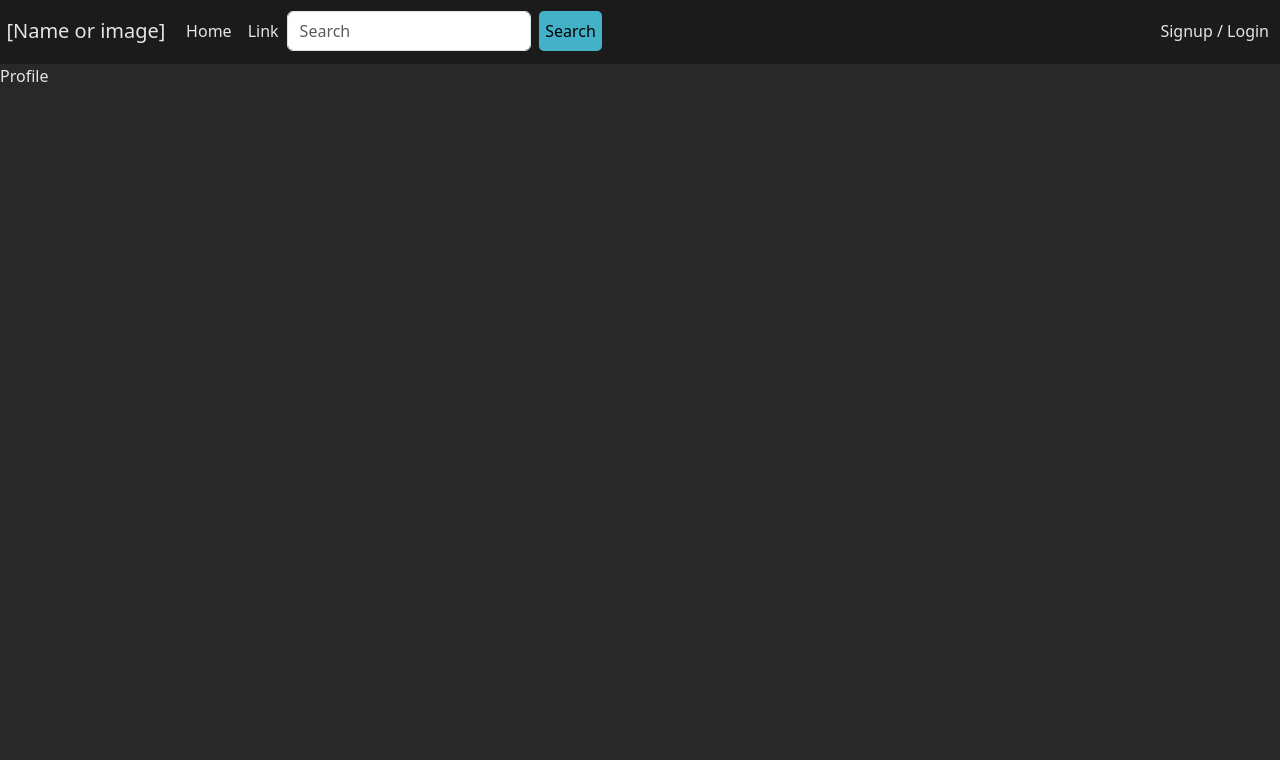
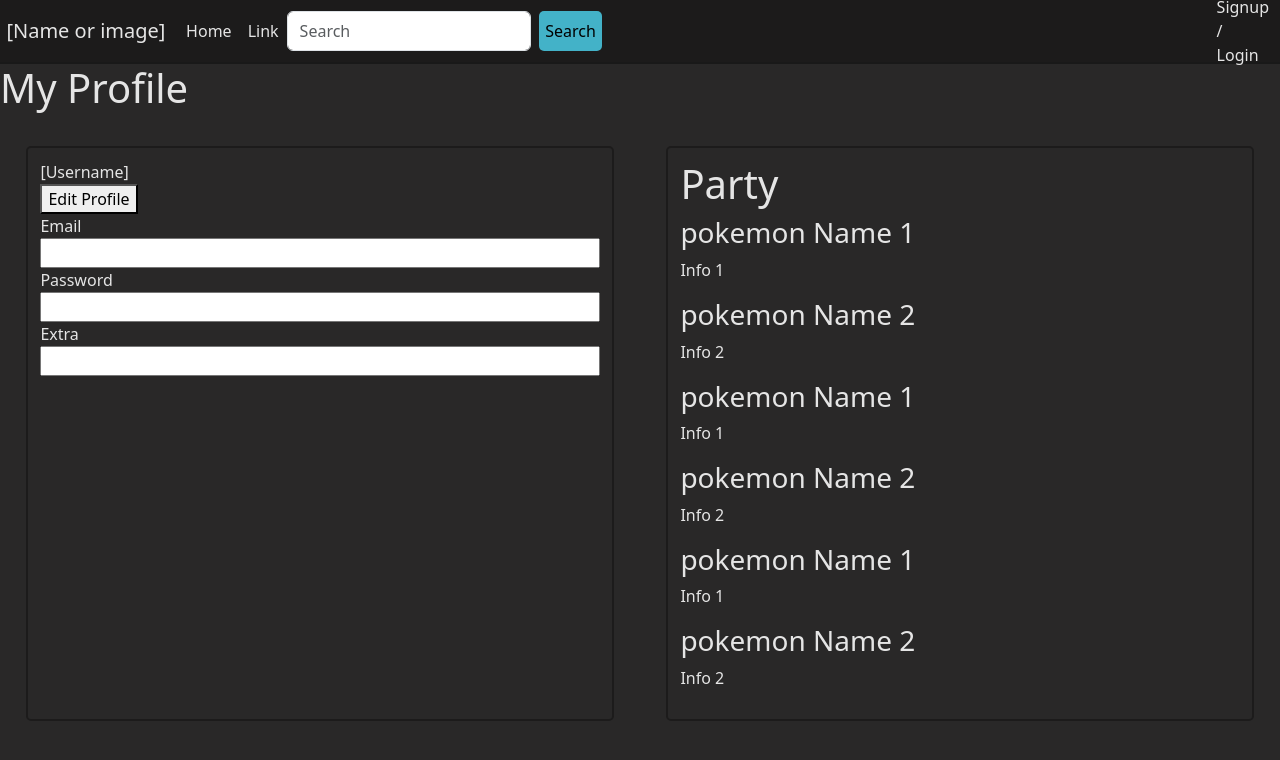
Before and after one commit to DakotaSpencer/Projects-In-Web-Dev, a React (Create React App) app in the folder frontend/pokesite/: page /profile in a window 1280 px wide. Shown: the top 760 px of the page. Built offline with nearby package versions, Linux system fonts and the light colour scheme.

Commit message:
worked on profile page

```diff
--- a/frontend/pokesite/src/App.scss
+++ b/frontend/pokesite/src/App.scss
@@ -1,41 +1,41 @@
 @import "../src/index.scss";
 
-// testing that styling works
 body {
-	background-color: $black;
-	color: $light-grey;
+	background-color: $black !important;
+	color: $light-grey !important;
 }
 
 .borderContainer {
-	border: 2px #1C1B1B solid;
+	border: 2px #1c1b1b solid;
 	border-radius: 5px;
 }
 
-a{
+a {
 	color: $teal;
-  &:hover{
+	&:hover {
 		color: $teal2;
 	}
-  &:active{
+	&:active {
 		color: #256571;
 	}
-  &:visited{
+	&:visited {
 		color: $teal;
 	}
 }
 
-.login, .signup {
+.login,
+.signup {
 	@include flexCenter;
 	height: 100%;
 	margin-top: 17vh;
 	.borderContainer {
-    h1{
+		h1 {
 			margin-bottom: 2%;
 		}
 		padding: 3%;
 		width: 45%;
 		background-color: #222121;
-    box-shadow: 1px 1px 3px #1C1B1B;
+		box-shadow: 1px 1px 3px #1c1b1b;
 		.form {
 			@include flexCenter;
 			flex-direction: column;
@@ -46,20 +46,21 @@ a{
 				margin-bottom: 3%;
 				border-radius: 4px;
 				border: none;
-        &::placeholder{
+				&::placeholder {
 					font-style: italic;
 				}
 			}
-      .bi-eye-fill, .bi-eye-slash-fill{
+			.bi-eye-fill,
+			.bi-eye-slash-fill {
 				margin-left: 1%;
 				color: $light-grey;
 				font-size: 1.4em;
 				cursor: pointer;
-        &:hover{
+				&:hover {
 					color: $grey-hover;
 				}
 			}
-      .forgot{
+			.forgot {
 				text-align: right !important;
 				margin-top: -2.5% !important;
 				margin-right: 7% !important;
@@ -70,12 +71,12 @@ a{
 			width: 100%;
 			@include flexCenter;
 			.loginBtn {
-        @include buttons($teal, #000)
+				@include buttons($teal, #000);
 			}
-      .signup{
-        @include buttons($teal2, $light-grey)
+			.signup {
+				@include buttons($teal2, $light-grey);
 			}
-      button{
+			button {
 				margin: 2%;
 				margin-right: 5%;
 			}
@@ -83,54 +84,39 @@ a{
 	}
 }
 
-.signup{
+.signup {
 	margin-top: 5vh;
 	.inputs input {
 		height: 25% !important;
 		border: none;
-    &::placeholder{
+		&::placeholder {
 			font-style: italic;
 		}
 	}
 
-  .borderContainer{
-    .buttons{
+	.borderContainer {
+		.buttons {
 			margin-top: 30%;
 		}
 	}
 }
 
-nav {
-	background-color: #1C1B1B !important;
-  height: 8vh;
-  border-bottom: #191919 2px solid;
-	.nav-link {
-		color: $light-grey !important;
-    &:hover{
-      color: $grey-hover !important;
+.ProfilePage {
+	.flexItems {
+		@include flexCenter();
+		justify-content: space-between;
+		.info,
+		.party {
+			width: 50%;
+			margin: 2%;
+      padding: 1%;
+			border: 2px #1c1b1b solid;
+			border-radius: 5px;
+		}
+    .info{
+      input{
+        width: 100%;
       }
     }
-	.navbar-text, .navbar-brand {
-		margin-right: 1%;
-		color: $light-grey;
-    &:hover{
-      color: $grey-hover;
 	}
 }
-  .button{
-  @include buttons($teal, #000);
-  }
-
-}
-
-.navbar > .container {
-	max-width: 100%;
-	margin: 0;
-	padding: 0;
-  margin-left: .5%;
-}
-
-.navbar {
-	margin: 0;
-	padding: 0;
-}
--- a/frontend/pokesite/src/components/NavBarx.js
+++ b/frontend/pokesite/src/components/NavBarx.js
@@ -1,11 +1,12 @@
 import React from "react";
 import { Navbar, Container, Nav, Form, Button } from "react-bootstrap";
+import './navbar.scss';
 
 const NavBarx = () => {
 	return (
 		<Navbar className="navBar">
 			<Container>
-				<Navbar.Brand href="#home">[Name or image]</Navbar.Brand>
+				<Navbar.Brand href="/">[Name or image]</Navbar.Brand>
 				<Navbar.Toggle />
 				<Navbar.Collapse className="justify-content-end">
 					<Nav className="me-auto">
@@ -21,8 +22,10 @@ const NavBarx = () => {
 							<Button className="button">Search</Button>
 						</Form>
 					</Nav>
-					<Navbar.Text>
-						<Nav.Link href="/login">Signup / Login</Nav.Link>
+					<Navbar.Text className="navLoginSignup">
+						<Nav.Link href="/signup">Signup </Nav.Link>
+						/
+						<Nav.Link href="/login">Login</Nav.Link>
 					</Navbar.Text>
 				</Navbar.Collapse>
 			</Container>
--- /dev/null
+++ b/frontend/pokesite/src/components/navbar.scss
@@ -0,0 +1,39 @@
+@import "../index.scss";
+
+nav {
+	background-color: #1c1b1b !important;
+	height: 8vh;
+	border-bottom: #191919 2px solid;
+	.nav-link {
+		color: $light-grey !important;
+		&:hover {
+			color: $grey-hover !important;
+		}
+	}
+	.navbar-text,
+	.navbar-brand {
+		margin-right: 1%;
+		color: $light-grey;
+		&:hover {
+			color: $grey-hover;
+		}
+	}
+	.button {
+		@include buttons($teal, #000);
+	}
+}
+.navLoginSignup{
+	display: inline;
+}
+
+.navbar > .container {
+	max-width: 100%;
+	margin: 0;
+	padding: 0;
+	margin-left: 0.5%;
+}
+
+.navbar {
+	margin: 0;
+	padding: 0;
+}
--- a/frontend/pokesite/src/pages/Login.js
+++ b/frontend/pokesite/src/pages/Login.js
@@ -1,8 +1,14 @@
 import React, { useState } from "react";
+import { useNavigate } from "react-router-dom";
 import "bootstrap-icons/font/bootstrap-icons.css";
 
 const Login = () => {
 	const [showPassword, setShowPassword] = useState(false);
+	let navigate = useNavigate();
+	const routeChange = () => {
+		let path = `/signup`;
+		navigate(path);
+	};
 
 	return (
 		<div className="login">
@@ -26,10 +32,14 @@ const Login = () => {
 							onClick={() => setShowPassword(!showPassword)}
 						></i>
 						<br />
-						<p className="forgot"><a href="/home" >Forgot Password</a></p>
+						<p className="forgot">
+							<a href="/home">Forgot Password</a>
+						</p>
 					</div>
 					<div className="buttons">
-						<button className="signup">Signup</button>
+						<button className="signup" onClick={routeChange}>
+							Signup
+						</button>
 						<button className="loginBtn">Login</button>
 					</div>
 				</div>
--- a/frontend/pokesite/src/pages/Profile.js
+++ b/frontend/pokesite/src/pages/Profile.js
@@ -1,9 +1,80 @@
-import React from 'react'
+import React, { useState, useEffect } from "react";
 
 const Profile = () => {
-  return (
-    <div>Profile</div>
-  )
-}
+	const [pokemon, setPokemon] = useState([]);
 
-export default Profile
+	useEffect(() => {
+		setPokemon([
+			{
+				name: "pokemon Name 1",
+				info: "Info 1",
+			},
+			{
+				name: "pokemon Name 2",
+				info: "Info 2",
+			},
+			{
+				name: "pokemon Name 1",
+				info: "Info 1",
+			},
+			{
+				name: "pokemon Name 2",
+				info: "Info 2",
+			},
+			{
+				name: "pokemon Name 1",
+				info: "Info 1",
+			},
+			{
+				name: "pokemon Name 2",
+				info: "Info 2",
+			},
+		]);
+	}, []);
+
+	return (
+		<div className="ProfilePage">
+			<h1>My Profile</h1>
+
+			<div className="flexItems">
+				<div className="info">
+					<div>
+						<div>{/* image */}</div>
+						<div>[Username]</div>
+					</div>
+					<div>
+						<form>
+							<button>Edit Profile</button> <br />
+							<label>Email</label>
+							<br />
+							<input type="text" />
+							<br />
+							<label>Password</label>
+							<br />
+							<input type="password" />
+							<br />
+							<label>Extra</label>
+							<br />
+							<input type="text" />
+							<br />
+						</form>
+					</div>
+				</div>
+				<div className="party">
+					<h1>Party</h1>
+					<div>
+						{pokemon.map((item) => (
+							// change later to a component?
+							<div className="">
+								<h3>{item.name}</h3>
+								<p>{item.info}</p>
+							</div>
+						))}
+					</div>
+				</div>
+			</div>
+		</div>
+	);
+};
+
+export default Profile;
--- a/frontend/pokesite/src/pages/Signup.js
+++ b/frontend/pokesite/src/pages/Signup.js
@@ -1,8 +1,14 @@
 import React, { useState } from "react";
 import "bootstrap-icons/font/bootstrap-icons.css";
+import { useNavigate } from "react-router";
 
 const Signup = () => {
 	const [showPassword, setShowPassword] = useState(false);
+	let navigate = useNavigate();
+	const routeChange = () => {
+		let path = `/login`;
+		navigate(path);
+	};
 
 	return (
 		<div className="signup">
@@ -14,7 +20,7 @@ const Signup = () => {
 						<br />
 						<input name="username" type="text" placeholder="Username" />
 						<br />
-            <label htmlFor="email">Email</label>
+						<label htmlFor="email">Email</label>
 						<br />
 						<input name="email" type="text" placeholder="Email" />
 						<br />
@@ -30,7 +36,7 @@ const Signup = () => {
 							onClick={() => setShowPassword(!showPassword)}
 						></i>
 						<br />
-            <label htmlFor="password">Confirm Password</label>
+						<label htmlFor="password">Confirm Password</label>
 						<br />
 						<input
 							name="password"
@@ -44,8 +50,10 @@ const Signup = () => {
 						<br />
 					</div>
 					<div className="buttons">
-						<button className="signup">Login</button>
-            <button className="loginBtn">Signup</button>
+						<button className="signup" onClick={routeChange}>
+							Login
+						</button>
+						<button className="loginBtn">Signup</button>
 					</div>
 				</div>
 			</div>
```
Lines whose indentation alone changed are shown as unchanged.
